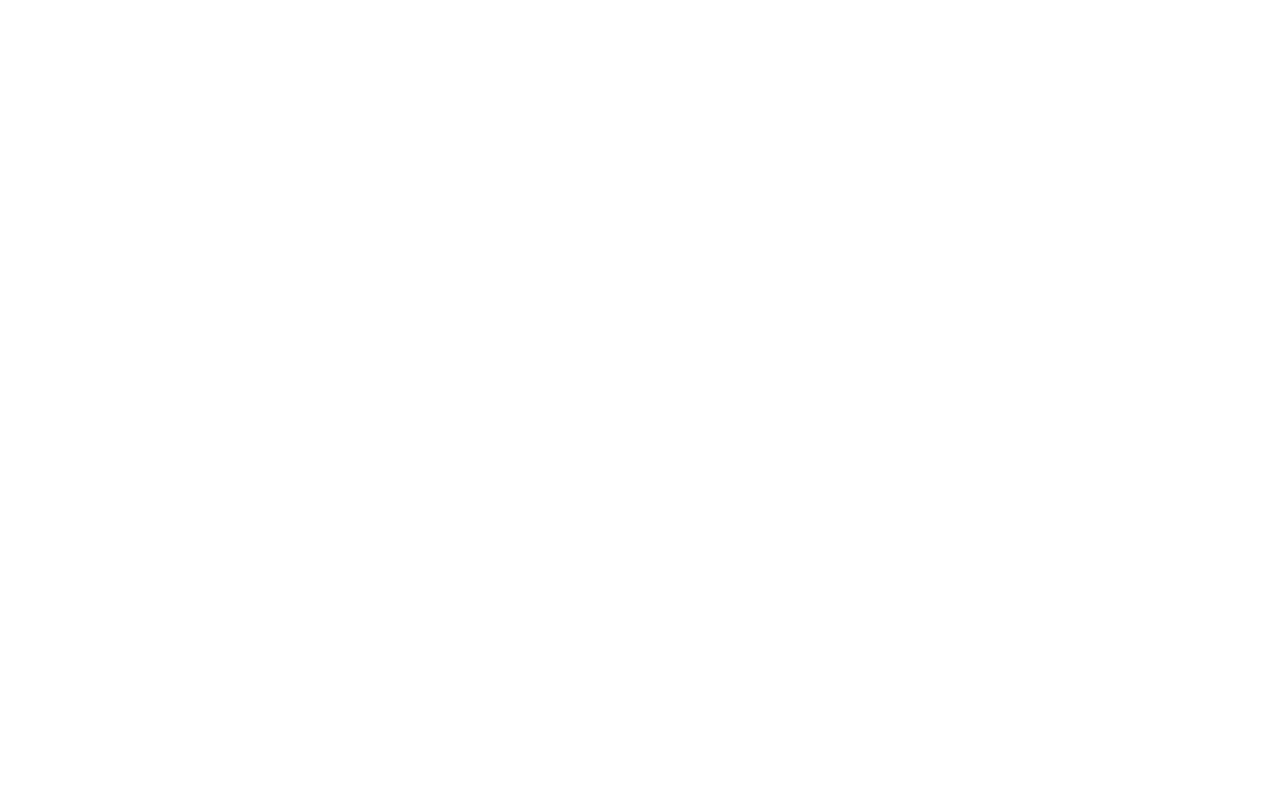
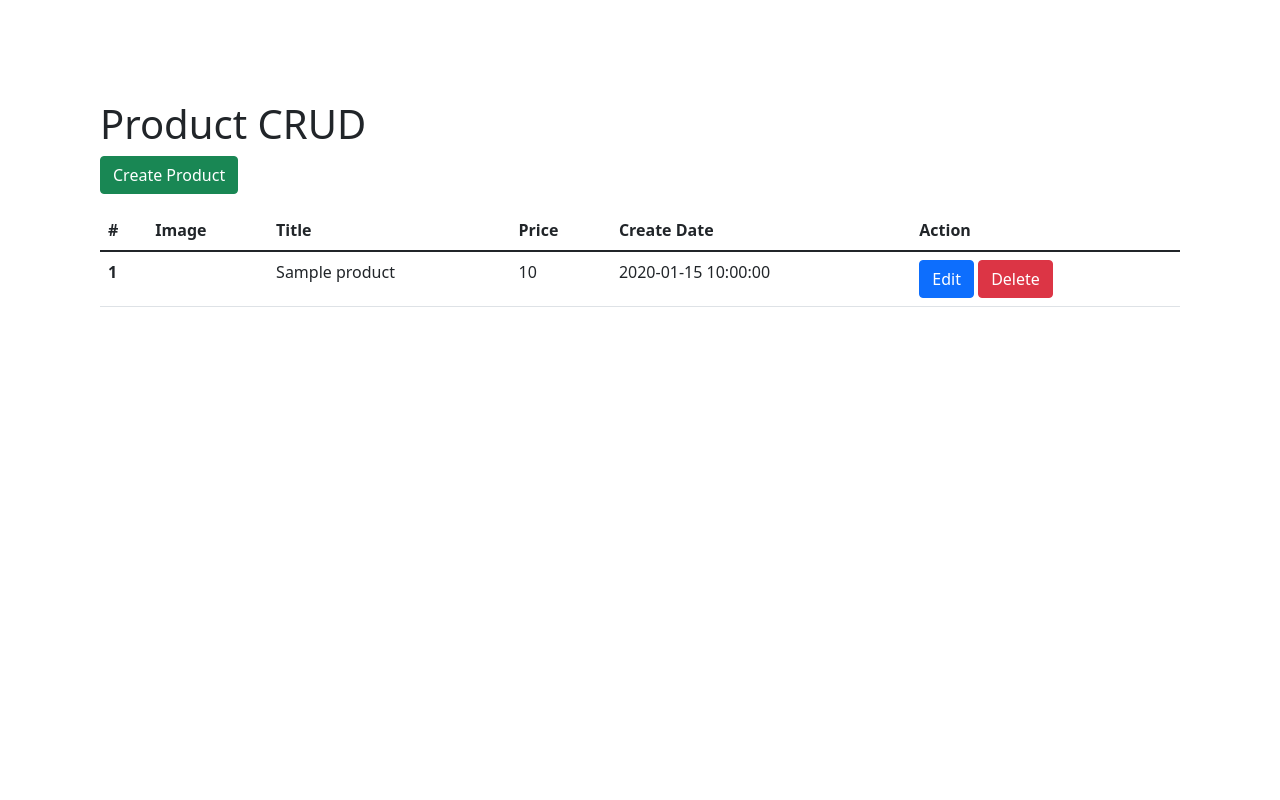
Before and after one commit to kagabuisa/php-crash-course-2020, a PHP site: page /14_product_crud/index.php in a window 1280 px wide. Before the commit the page is empty. Run offline with PHP 8.4, Linux system fonts and the light colour scheme; tables that the repository leaves empty or names only in its code hold one stand-in row (values such as "Sample post").

Commit message:
2nd commit

```diff
--- a/00_syntax.php
+++ b/00_syntax.php
@@ -20,7 +20,7 @@
 echo $statt;
 ?>
 <?php
-echo "hello Kampala"."<br>";
+echo "hello Salama Busingye"."<br>";
 ?>
 </body>
 </html>
--- /dev/null
+++ b/14_product_crud/app.css
@@ -0,0 +1,3 @@
+body{
+    padding: 100px;
+}
--- a/14_product_crud/index.php
+++ b/14_product_crud/index.php
@@ -0,0 +1,66 @@
+<?php
+$pdo = new PDO('mysql:host=localhost;port=3306;dbname=products_crud','root','');
+$pdo->setAttribute(PDO::ATTR_ERRMODE,PDO::ERRMODE_EXCEPTION);
+$statement = $pdo->prepare('SELECT * FROM products ORDER BY create_date DESC');
+$statement->execute();
+$products = $statement->fetchAll(PDO::FETCH_ASSOC);
+// echo '<pre>';
+// var_dump($products);
+// echo '<pre>';
+?>
+
+
+
+<!doctype html>
+<html lang="en">
+
+<head>
+    <!-- Required meta tags -->
+    <meta charset="utf-8">
+    <meta name="viewport" content="width=device-width, initial-scale=1">
+
+    <!-- Bootstrap CSS -->
+    <link href="https://cdn.jsdelivr.net/npm/bootstrap@5.1.3/dist/css/bootstrap.min.css" rel="stylesheet" integrity="sha384-1BmE4kWBq78iYhFldvKuhfTAU6auU8tT94WrHftjDbrCEXSU1oBoqyl2QvZ6jIW3" crossorigin="anonymous">
+    <link rel="stylesheet" href="app.css">
+    <title>product CRUD!</title>
+</head>
+
+<body>
+    <h1>Product CRUD</h1>
+    <p>
+        <a href="create.php" class="btn btn-success">Create Product</a>
+    </p>
+    <table class="table">
+        <thead>
+            <tr>
+                <th scope="col">#</th>
+                <th scope="col">Image</th>
+                <th scope="col">Title</th>
+                <th scope="col">Price</th>
+                <th scope="col">Create Date</th>
+                <th scope="col">Action</th>
+            </tr>
+        </thead>
+        <tbody>
+<?php
+foreach($products as $i => $products){ ?>
+            <tr>
+                <th scope="row"><?php echo $i+1?></th>
+                <td></td>
+                <td><?php echo $products['title'] ?></td>
+                <td><?php echo $products['price'] ?></td>
+                <td><?php echo $products['create_date'] ?></td>
+                <td><button type="button" class="btn btn-primary">Edit</button>
+                <button type="button" class="btn btn-danger">Delete</button>
+            </td>
+
+            </tr>
+<?php
+}
+?>
+        </tbody>
+    </table>
+
+</body>
+
+</html>
```
Also changed, not shown: 14_product_crud/create.php (added).
